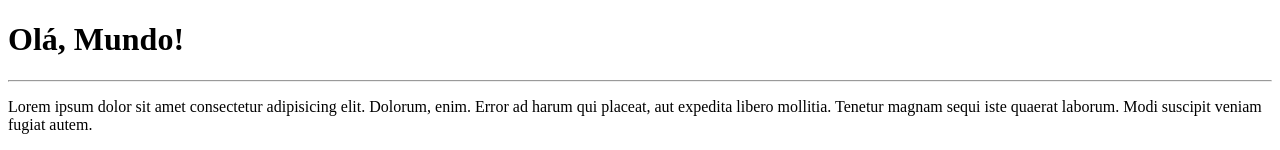
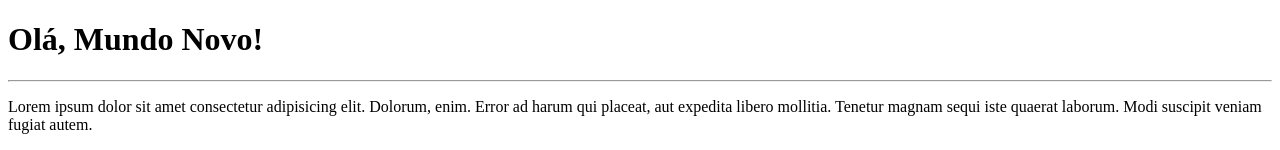
Before and after one commit to alexbke/Ola-Mundo, a plain HTML site: page site-exemplo/index.html in a window 1280 px wide. Shown: the top 150 px of the page. Drawn offline with Linux system fonts and the light colour scheme.

Commit message:
Update index.html
Teste de alteração

```diff
--- a/site-exemplo/index.html
+++ b/site-exemplo/index.html
@@ -7,7 +7,7 @@
     <title>Primeiro Site usando GIT</title>
 </head>
 <body>
-    <h1>Olá, Mundo!</h1>
+    <h1>Olá, Mundo Novo!</h1>
     <hr>
     <p>Lorem ipsum dolor sit amet consectetur adipisicing elit. Dolorum, enim. Error ad harum qui placeat, aut expedita libero mollitia. Tenetur magnam sequi iste quaerat laborum. Modi suscipit veniam fugiat autem.</p>
     <p>Lorem ipsum dolor sit amet consectetur adipisicing elit. Quas molestias cumque quae quisquam praesentium earum, consequatur tempore officiis cupiditate cum fuga repudiandae rerum maxime dolor natus deleniti hic nisi labore!</p>
```
